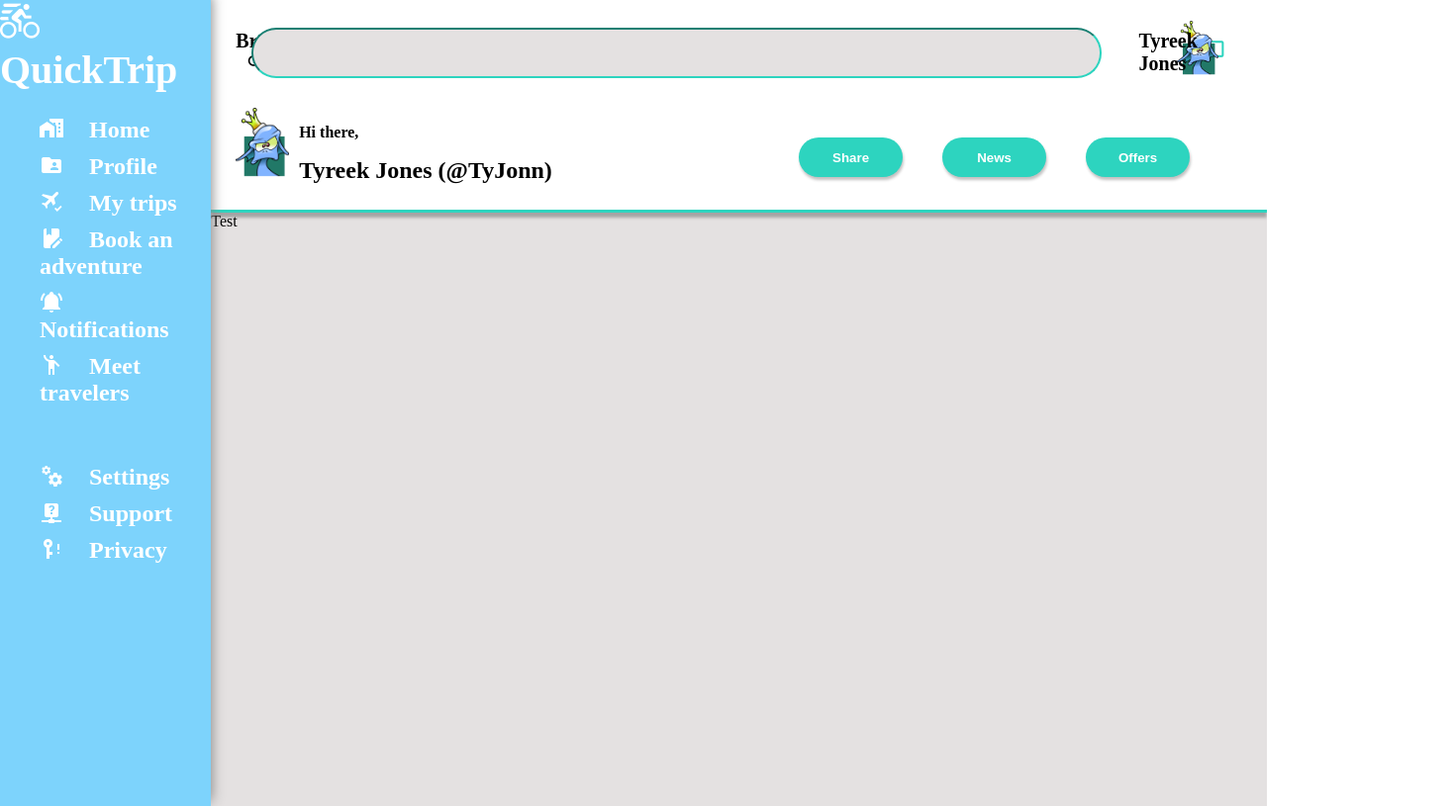
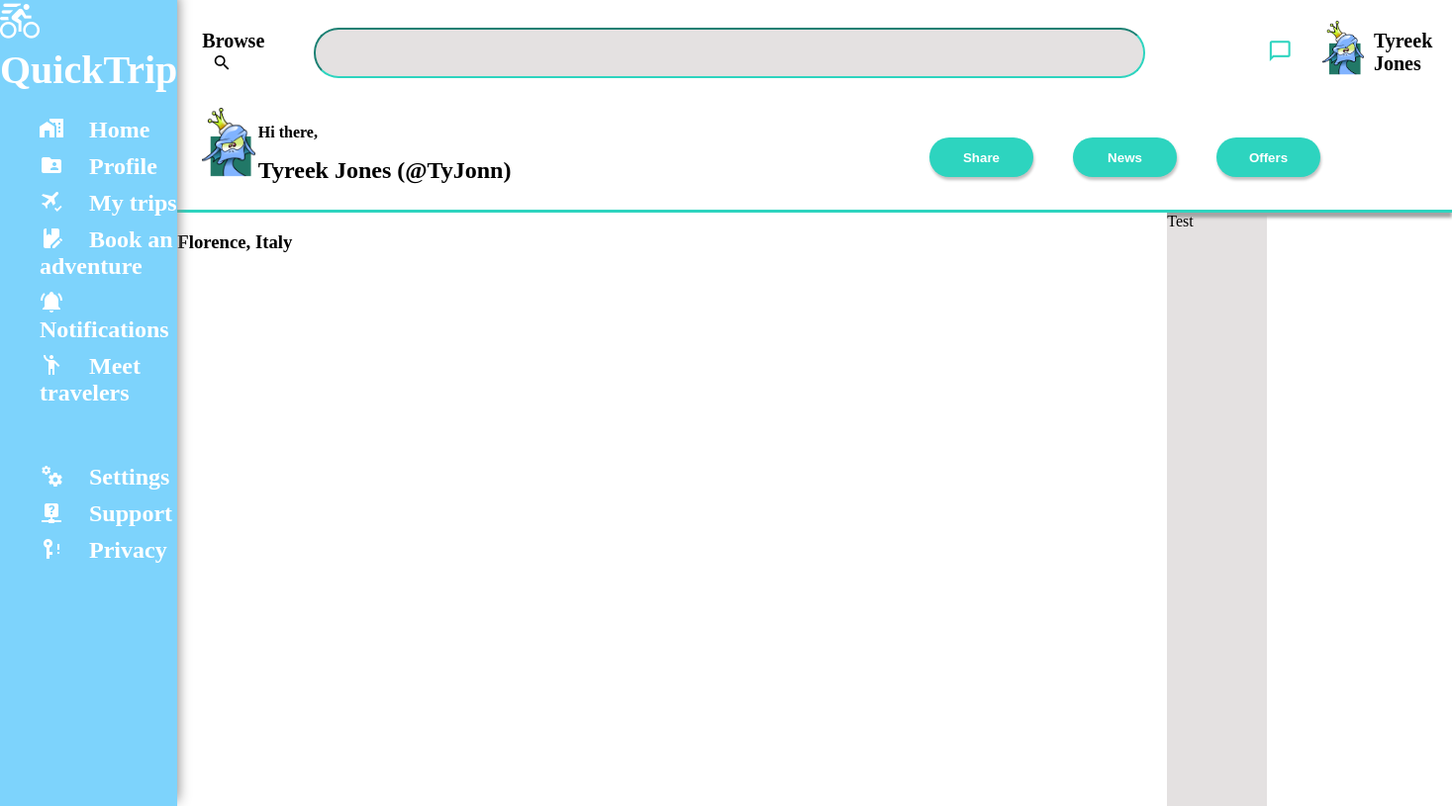
Before and after one commit to tgorsk15/admin-dashboard, a plain HTML site: page index.html in a window 1280 px wide. Shown: the whole page at 99% size, 1467 px wide, since content can reach past the window. Drawn offline with Linux system fonts and the light colour scheme.

Commit message:
Style extra header styling and began construction of dashboard
Converted some of the item containers in header-row1 to Grid to make the page respond
better to adjustment of screen size. Also began the planning and building the actual
foundations to the dashboard section. The 2 main sections of article-section and
content-section are split by Grid

```diff
--- a/index.html
+++ b/index.html
@@ -40,11 +40,15 @@
             <div class="search-label">Browse <span class="mdi mdi-magnify" style="margin-left: 10px;">
             </span> </div>
             <input type="text" id="search-bar" name="search-bar">
-            <span class="mdi mdi-message-outline" style="font-size: 25px;
-            padding-right: 10px; color: #2dd4bf;"
-            ></span>
-            <img src="angry-1296580_1280.png" alt="profile pic" class="profile-pic">
-            <p class="user-name"> Tyreek Jones</p>
+
+            <div class="profile-section">
+                <span class="mdi mdi-message-outline" style="font-size: 25px;
+                padding-right: 10px; color: #2dd4bf;"></span>
+                <p class="user-name">
+                    <img src="angry-1296580_1280.png" alt="profile pic" class="profile-pic">
+                Tyreek Jones</p>
+            </div>
+
         </div>
 
         <div class="header-row2">
@@ -63,6 +67,32 @@
 
     <div class="dashboard">
         Test
+        <div class="article-container">
+            <article class="article1">
+                <h3>Florence, Italy</h3>
+                <p></p>
+            </article>
+            <article>
+
+            </article>
+            <article>
+
+            </article>
+            <article>
+
+            </article>
+            <article>
+
+            </article>
+            <article>
+
+            </article>
+        </div>
+
+        <div class="content-container">
+
+        </div>
+
     </div>
 
 </div>
@@ -81,6 +111,11 @@ row2: consist of profile pic, greting message to user, and 3 buttons at the end
    - use Grid on this row to split both halves. The first half will then ALSO become
    a grid container, with 2 columns and 2 rows... this way the "hi there" and the
    username can be split between the top and bottom row
+
+Dashboard:
+ - Grid will be used to create the two columns (each containing a half)
+Half 1: will conssist of the main content cards and will be larger
+Half 2: will consist of the trending articles and users, will be smaller
 -->
 </body>
 </html>
--- a/styles.css
+++ b/styles.css
@@ -85,7 +85,7 @@ ul {
 
 #search-bar {
     margin-right: 100px;
-    margin-left: -100px;
+    /* margin-left: -100px; */
     /* height: 25px; */
     padding: 13px;
     width: 850px;
@@ -102,19 +102,29 @@ ul {
 
 .profile-pic {
     height: 55px;
-    margin-left: -80px;
+    padding-right: 10px;
     margin-top: -10px;
+}
+
+.user-name {
+    font-size: 20px;
+    font-weight: bold;
+    display: flex;
+    flex-wrap: nowrap;
+    align-items: center;
+}
+
+.profile-section {
+    display: grid;
+    width: 200px;
+    grid-template-columns: 1fr 1fr ;
+    justify-items: end;
+    align-items: center;
 }
 
 .profile-pic2 {
     height: 70px;
     grid-row: 1/3;
-}
-
-.user-name {
-    font-size: 20px;
-    font-weight: bold;
-    margin-left: -80px;
 }
 
 .user-name2 {
@@ -129,7 +139,7 @@ ul {
 
 .row2-section1 {
     display: grid;
-    grid-template: 30px 70px / 1fr 7fr;
+    grid-template: 30px 70px / 1fr 10fr;
 }
 
 .row2-section2 {
@@ -154,10 +164,32 @@ button {
     color: white;
     font-weight: bold;
     box-shadow: 1px 3px 3px 0px rgb(194, 193, 193);
+    /* // want to create a hover animation here */
 }
 
 .dashboard {
     grid-column: 2;
     grid-row: 2;
     /* background-color: rgb(228, 225, 225); */
+    display: grid;
+    grid-template-columns: 1000px 1fr;
 }
+
+.article-container {
+    grid-column: 1 / 2;
+    grid-row: 1 / 3;
+    display: grid;
+    grid-template-columns: 1fr 1fr 1fr;
+    gap: 25px;
+    background-color: white;
+}
+
+.article1 {
+    grid-column: 1;
+    background-color: white;
+}
+
+/* article {
+    background-color: white;
+    width: 200px;
+} */
```
